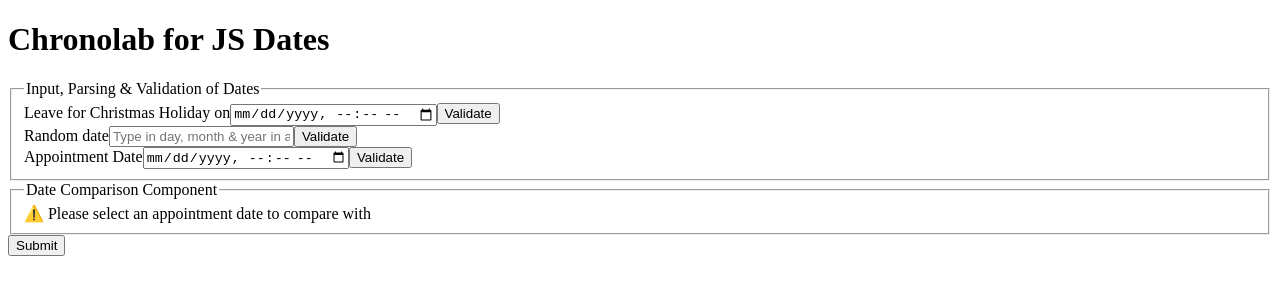
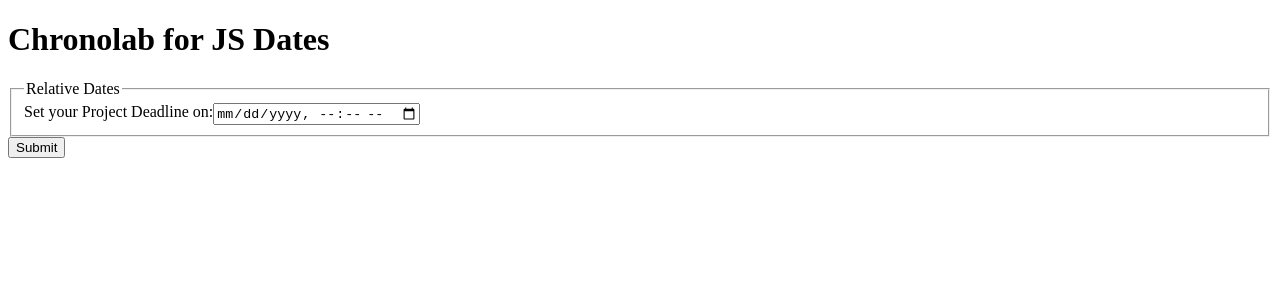
Before and after one commit to Rinidh/chronolab-date, a React (Vite) app: page / in a window 1280 px wide. Shown: the top 300 px of the page. Built offline with nearby package versions, Linux system fonts and the light colour scheme.

Commit message:
feat: add "Deadline" date input and show message of time reamaining relative to today in readable format with suffixes

```diff
--- a/src/App.jsx
+++ b/src/App.jsx
@@ -5,6 +5,7 @@ import { DateDifference } from "./components/DateDifference";
 import "./App.css";
 import { AddSubtractDate } from "./components/AddSubtractDate";
 import { DateComparisonAnalysis } from "./components/DateComparisonAnalysis";
+import { RelativeDates } from "./components/RelativeDates";
 
 function App() {
   const methods = useForm({
@@ -17,6 +18,7 @@ function App() {
       rentDuration: { startDate: null, endDate: null },
       initialReservationDate: new Date("2026-01-01"),
       reservationExtension: { value: 0, unit: "days" },
+      deadline: null,
     },
   });
 
@@ -30,11 +32,12 @@ function App() {
       <h1>Chronolab for JS Dates</h1>
       <main>
         <form onSubmit={methods.handleSubmit(onSubmit, onError)}>
-          <InputParsingValidation methods={methods} />
+          {/* <InputParsingValidation methods={methods} /> */}
           {/* <DateFormatting methods={methods} /> */}
           {/* <DateDifference methods={methods} /> */}
           {/* <AddSubtractDate methods={methods} /> */}
-          <DateComparisonAnalysis methods={methods} />
+          {/* <DateComparisonAnalysis methods={methods} /> */}
+          <RelativeDates methods={methods} />
           <input type="submit" />
         </form>
       </main>
--- /dev/null
+++ b/src/components/RelativeDates.jsx
@@ -0,0 +1,41 @@
+import React from "react";
+import { useWatch } from "react-hook-form";
+import { formatDistance } from "date-fns";
+
+export const RelativeDates = ({ methods }) => {
+  const { control, register, formState } = methods;
+
+  const deadline = useWatch({
+    control,
+    name: "deadline",
+  });
+
+  return (
+    <fieldset>
+      <legend>Relative Dates</legend>
+
+      <div>
+        <label htmlFor="deadline">Set your Project Deadline on:</label>
+        <input
+          type="datetime-local"
+          id="deadline"
+          name="deadline"
+          {...register("deadline", {
+            required: "Please select a deadline",
+          })}
+        />
+
+        {formState.errors.deadline && (
+          <p role="alert">{formState.errors.deadline.message}</p>
+        )}
+
+        {deadline && (
+          <p>
+            Project should be complete{" "}
+            {formatDistance(deadline, new Date(), { addSuffix: true })}
+          </p>
+        )}
+      </div>
+    </fieldset>
+  );
+};
```
